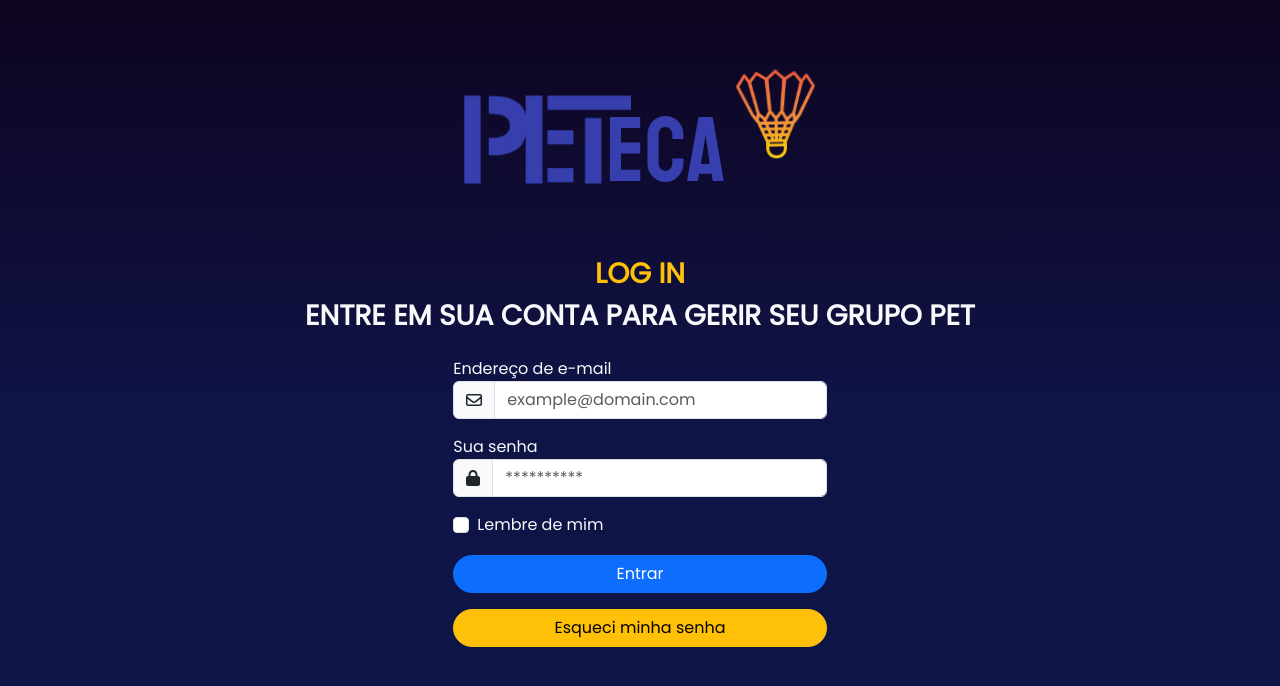
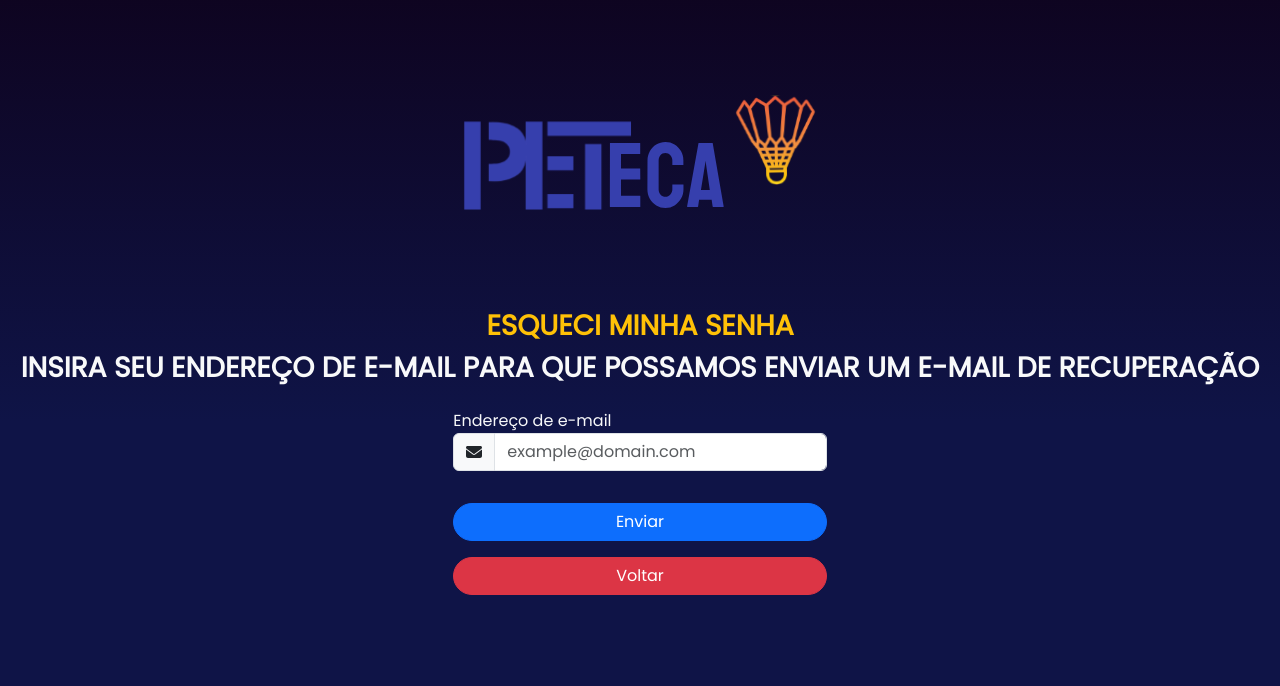
Before and after one commit to LucasWolschick/peteca, a Next.js app in the folder front/peteca-front/: page / in a window 1280 px wide. Shown: the top 686 px of the page. Built offline with nearby package versions, Linux system fonts and the light colour scheme.

Commit message:
Ajustes na tela de PasswordRecovery

```diff
--- a/front/peteca-front/src/app/components/templates/login/LoginTemplate.tsx
+++ b/front/peteca-front/src/app/components/templates/login/LoginTemplate.tsx
@@ -16,8 +16,8 @@ export default function LoginTemplate() {
         </div>
         <div>
           {/* {<LoginRoutes />} */}
-          <LoginAndPassword />
-            {/* <PasswordRecovery /> */}
+          {/* <LoginAndPassword /> */}
+            <PasswordRecovery />
           {/* <RedefinePassword />  */}
         </div>
       </div>
--- a/front/peteca-front/src/app/components/templates/login/PasswordRecovery.tsx
+++ b/front/peteca-front/src/app/components/templates/login/PasswordRecovery.tsx
@@ -1,34 +1,31 @@
+import { faEnvelope } from "@fortawesome/free-solid-svg-icons";
+import LoginInput from "../../items/login/LoginInput";
+import LoginTitle from "../../items/login/LoginTitle";
+import LoginButton from "../../items/login/LoginButton";
+
 export default function PasswordRecovery() {
   return (
     <>
+      <LoginTitle title="ESQUECI MINHA SENHA" />
       <div>
-        <h3 className="text-warning d-flex justify-content-center align-self-center">
-          ESQUECI MINHA SENHA
-        </h3>
-      </div>
-      <div>
-        <h3 className="text-light d-flex justify-content-center align-self-center">
+        <h3 className="text-light text-center fw-bolder">
           INSIRA SEU ENDEREÇO DE E-MAIL PARA QUE POSSAMOS ENVIAR UM E-MAIL DE RECUPERAÇÃO
         </h3>
       </div>
       <div className="row justify-content-center align-self-center">
-        <div className="col-6">
+        <div className="col-md-6 col-12">
           <div className="row justify-content-center align-self-center m-3">
-            <div className="col-8">
-              <input
-                type="text"
-                placeholder="E-mail"
-                className="form-control form-control-md p-3 mb-3"
-              />
+            <div className="col-md-8 col-12">
+              <LoginInput text="Endereço de e-mail" icon={faEnvelope} placeholder="example@domain.com" type="email" />
             </div>
           </div>
           <div className="row justify-content-center align-self-center m-3">
-            <button className="btn btn-primary btn-md rounded-4 mb-2 col-8">
-              Enviar
-            </button>
-            <button className="btn btn-primary btn-md rounded-4 col-8">
-              Voltar
-            </button>
+            <div className="col-md-8 col-12">
+              <LoginButton text="Enviar" class="btn-primary" />
+            </div>
+            <div className="col-md-8 col-12 mt-3">
+              <LoginButton text="Voltar" class="btn-danger" />
+            </div>
           </div>
         </div>
       </div>
```
